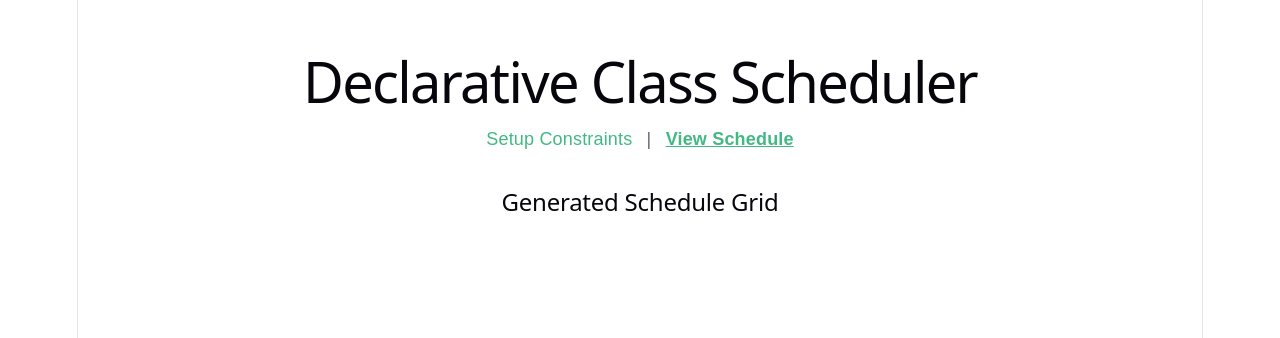
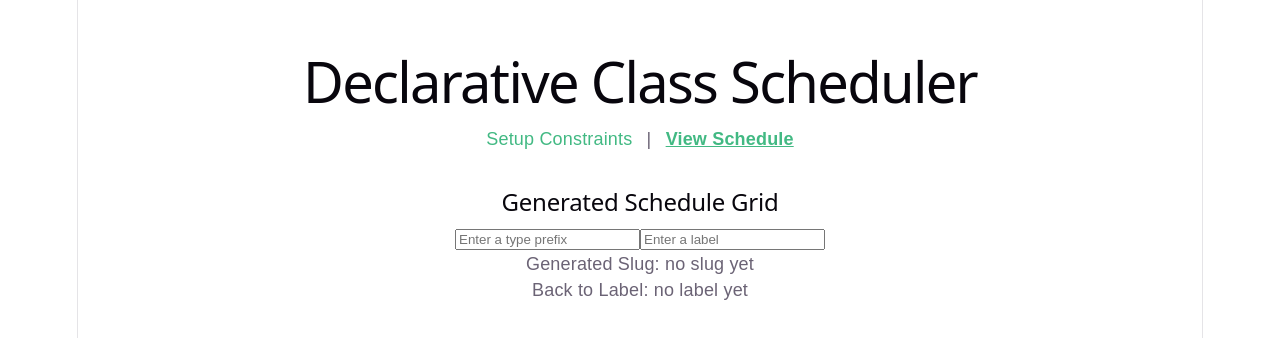
Before and after one commit to psvansluis/class-scheduler, a Vue app: page /#/result in a window 1280 px wide. Shown: the top 338 px of the page. Built offline with nearby package versions, Linux system fonts and the light colour scheme.

Commit message:
slugify logic

```diff
--- a/package.json
+++ b/package.json
@@ -12,6 +12,7 @@
     "test": "npm run test:prolog && npm run test:playwright"
   },
   "dependencies": {
+    "js-base64": "^3.7.8",
     "lz-string": "^1.5.0",
     "swipl-wasm": "^7.0.10",
     "vue": "^3.5.34",
--- a/src/components/ScheduleResult.vue
+++ b/src/components/ScheduleResult.vue
@@ -1 +1,33 @@
-<template><h2>Generated Schedule Grid</h2></template>
+<template>
+  <h2>Generated Schedule Grid</h2>
+  <input v-model="typePrefix" placeholder="Enter a type prefix" />
+  <input v-model="label" placeholder="Enter a label" />
+  <p>Generated Slug: {{ slug }}</p>
+  <p>Back to Label: {{ labelBack }}</p>
+</template>
+
+<script setup lang="ts">
+import { computed, ref, type ComputedRef } from "vue";
+import { labelToSlug, slugToLabel } from "../functions/slugify";
+import type { HumanLabel, TypePrefix } from "../types/slugLabel";
+
+const typePrefix = ref<TypePrefix | undefined>(undefined);
+const label = ref<HumanLabel | undefined>(undefined);
+const slug = computed(() => {
+  console.log("Label value:", label.value);
+  return label.value && typePrefix.value
+    ? labelToSlug(label.value, typePrefix.value)
+    : "no slug yet";
+});
+
+const labelBack: ComputedRef<
+  | {
+      label: HumanLabel;
+      typePrefix: TypePrefix;
+    }
+  | "no label yet"
+> = computed(() => {
+  if (!slug.value || slug.value === "no slug yet") return "no label yet";
+  return slugToLabel(slug.value);
+});
+</script>
--- a/src/functions/executeQuery.ts
+++ b/src/functions/executeQuery.ts
@@ -6,7 +6,7 @@ import type {
   QueryBindings,
   QueryVariables,
   SameSet,
-} from "./queryVariables";
+} from "../types/queryVariables";
 
 export async function executeClosedQuery<Q extends string = string>(
   engine: swipl.SWIPLModule,
--- /dev/null
+++ b/src/functions/slugify.ts
@@ -0,0 +1,27 @@
+import type { HumanLabel, PrologSlug, TypePrefix } from "../types/slugLabel";
+import { Base64 } from "js-base64";
+
+export function labelToSlug(
+  label: HumanLabel,
+  typePrefix: TypePrefix,
+): PrologSlug {
+  const encoded = Base64.encode(label as string);
+  return `${typePrefix}__${encoded}` as PrologSlug;
+}
+
+export function slugToLabel(slug: PrologSlug): {
+  label: HumanLabel;
+  typePrefix: TypePrefix;
+} {
+  const parts = (slug as string).split("__");
+  const typePrefix = parts[0] as TypePrefix;
+  const encodedPayload = parts[1];
+
+  if (!encodedPayload) {
+    throw new Error(
+      `❌ Parsing Error: Provided slug is not bijectively encoded: ${slug}`,
+    );
+  }
+  const label = Base64.decode(encodedPayload) as HumanLabel;
+  return { label, typePrefix };
+}
--- /dev/null
+++ b/src/types/slugLabel.d.ts
@@ -0,0 +1,3 @@
+export type HumanLabel = string & { readonly __brand: unique symbol };
+export type PrologSlug = string & { readonly __brand: unique symbol };
+export type TypePrefix = "teacher" | "course" | "skill";
```
Also changed, not shown: src/types/queryVariables.d.ts (renamed from src/functions/queryVariables.d.ts), 1 other file (tests, documents, lock files or other folders).
